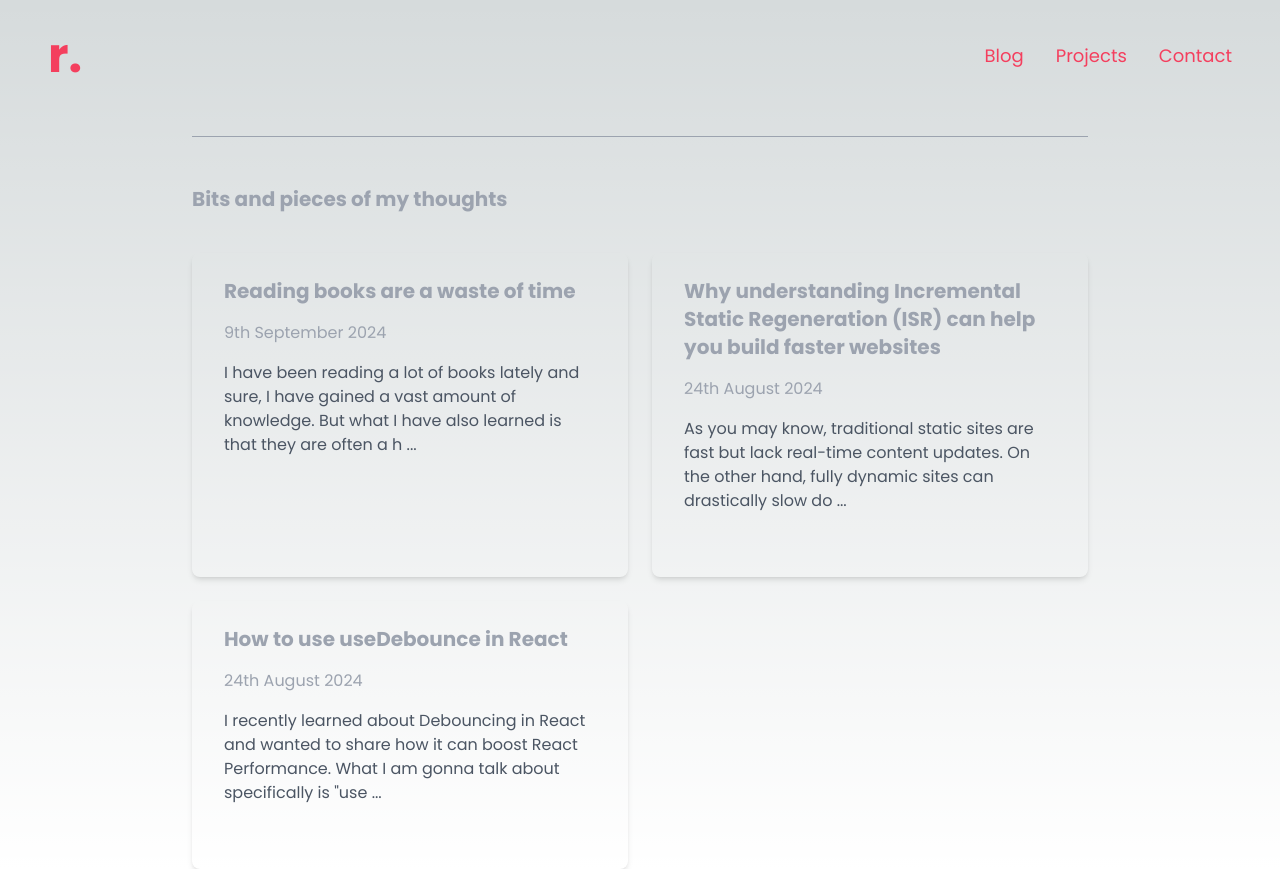
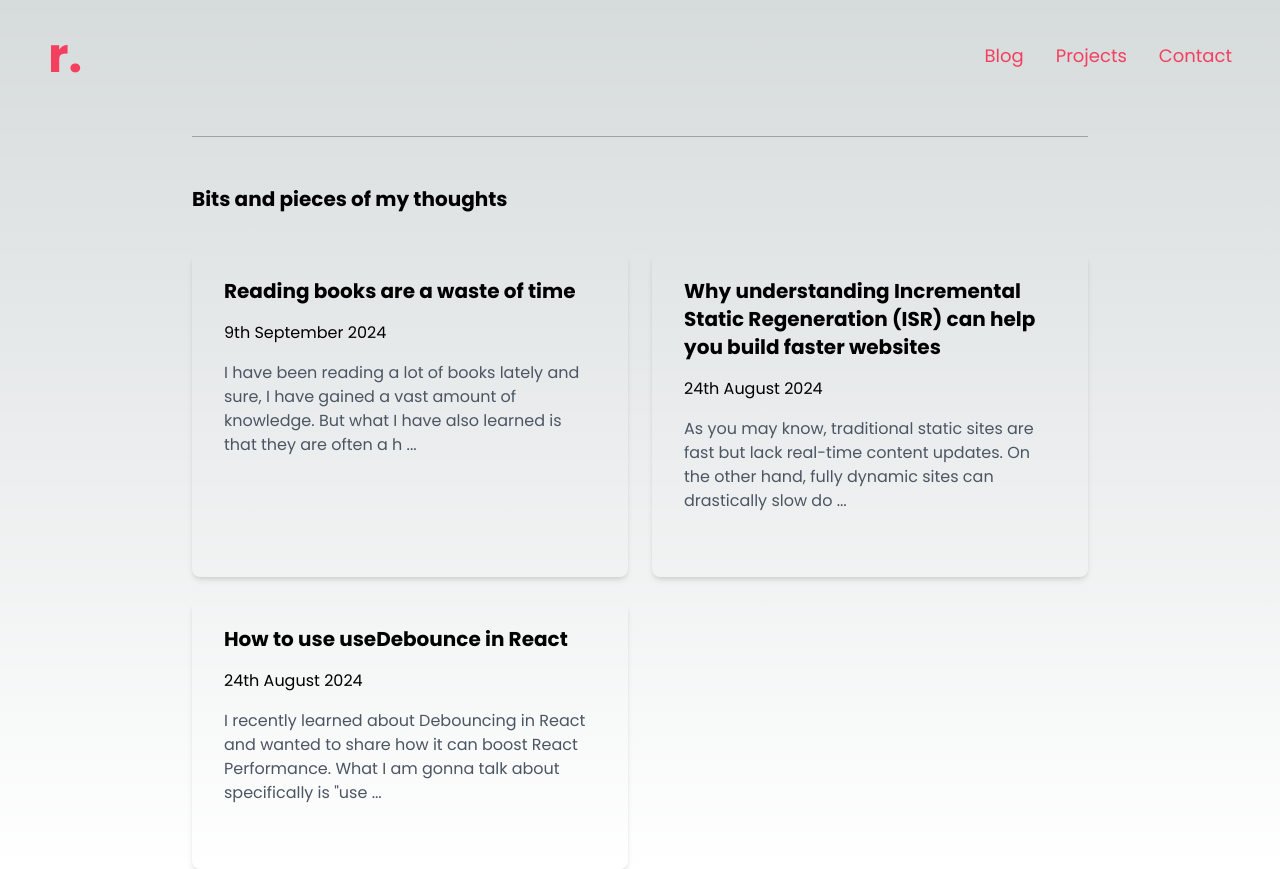
Before and after one commit to rupokghosh/rupokghosh.com, a Next.js app: page /blog in a window 1280 px wide. Built offline with nearby package versions, Linux system fonts and the light colour scheme.

Commit message:
fix colors

```diff
--- a/src/app/blog/[slug]/page.tsx
+++ b/src/app/blog/[slug]/page.tsx
@@ -2,7 +2,7 @@
 import Nav from "@/components/navigation";
 import { getPostData } from "@/lib/posts";
 import "../../blogs.css";
-import { format } from 'date-fns';
+import { format } from "date-fns";
 
 type PostProps = {
   params: {
@@ -19,12 +19,12 @@ export default async function PostPage({ params }: PostProps) {
   const postData = await getPostData(params.slug);
 
   return (
-    <div>
+    <div className="dark">
       <Nav />
       <div className="flex flex-col items-center mb-24 px-4 sm:px-6 lg:px-8">
         <hr className="w-full max-w-4xl border-gray-400 my-8" />
         <div className="prose mx-auto max-w-4xl">
-          <h1 className="text-2xl sm:text-3xl lg:text-4xl text-gray-300 font-bold my-8">
+          <h1 className="text-2xl sm:text-3xl lg:text-4xl dark:text-gray-300 font-bold my-8">
             {postData.title}
           </h1>
           <p className="text-rose-500 text-xs sm:text-sm lg:text-base mb-8">
--- a/src/app/blog/page.tsx
+++ b/src/app/blog/page.tsx
@@ -13,11 +13,11 @@ export default function BlogPage() {
   const allPostsData = getSortedPostsData();
 
   return (
-    <div>
+    <div className="dark">
       <Nav />
       <div className="flex flex-col items-center gap-6 md:w-full md:max-w-4xl mx-auto">
         <hr className="border-gray-400 my-6 w-full" />
-        <h1 className="text-xl font-bold mb-4 text-center text-gray-400 md:text-left w-full">
+        <h1 className="text-xl font-bold mb-4 text-center dark:text-gray-400 md:text-left w-full ">
           Bits and pieces of my thoughts
         </h1>
         <ul className="grid grid-cols-1 md:grid-cols-2 gap-6 w-full">
@@ -28,10 +28,10 @@ export default function BlogPage() {
             >
               <Link href={`/blog/${slug}`} passHref>
                 <div className="flex flex-col items-center hover:shadow-md rounded-md px-4 py-2 border-gray-600 transition duration-300 ease-in-out md:items-start md:h-full md:w-full cursor-pointer gap-4">
-                  <div className="text-xl font-bold text-gray-400 group-hover:text-rose-500">
+                  <div className="text-xl font-bold dark:text-gray-400 group-hover:text-rose-500">
                     {title}
                   </div>
-                  <p className="text-gray-400">{formatDate(date)}</p>
+                  <p className="dark:text-gray-400">{formatDate(date)}</p>
                   <p className="text-gray-600">{excerpt}</p>
                   <button className="flex items-center rounded text-rose-500 opacity-0 group-hover:opacity-100 transition-opacity duration-300">
                     Continue Reading
--- a/src/app/blogs.css
+++ b/src/app/blogs.css
@@ -9,7 +9,7 @@ img {
   max-width: 100%;
 }
 h1, h2, h3, h4, h5, h6 {
-  @apply font-bold text-gray-300 my-6;
+  @apply font-bold dark:text-gray-300 my-6;
 
 }
 
@@ -27,7 +27,7 @@ h3 {
 }
 
 p {
-  @apply my-4 text-gray-400 leading-loose;
+  @apply my-4 dark:text-gray-400 leading-loose;
 }
 ul, ol {
   @apply list-disc pl-5 my-2;
--- a/src/app/projects/page.tsx
+++ b/src/app/projects/page.tsx
@@ -6,7 +6,7 @@ const Projects = () => {
   return (
     <>
       <Nav />
-      <div className="flex flex-col justify-center items-center mt-12 mb-20 text-gray-400">
+      <div className="flex flex-col justify-center items-center mt-12 mb-20 dark:text-gray-400">
         <div className="flex flex-col gap-6 md:w-full md:max-w-4xl text-center md:text-left">
           <h1 className="text-3xl font-bold">Projects</h1>
           <p>
```
